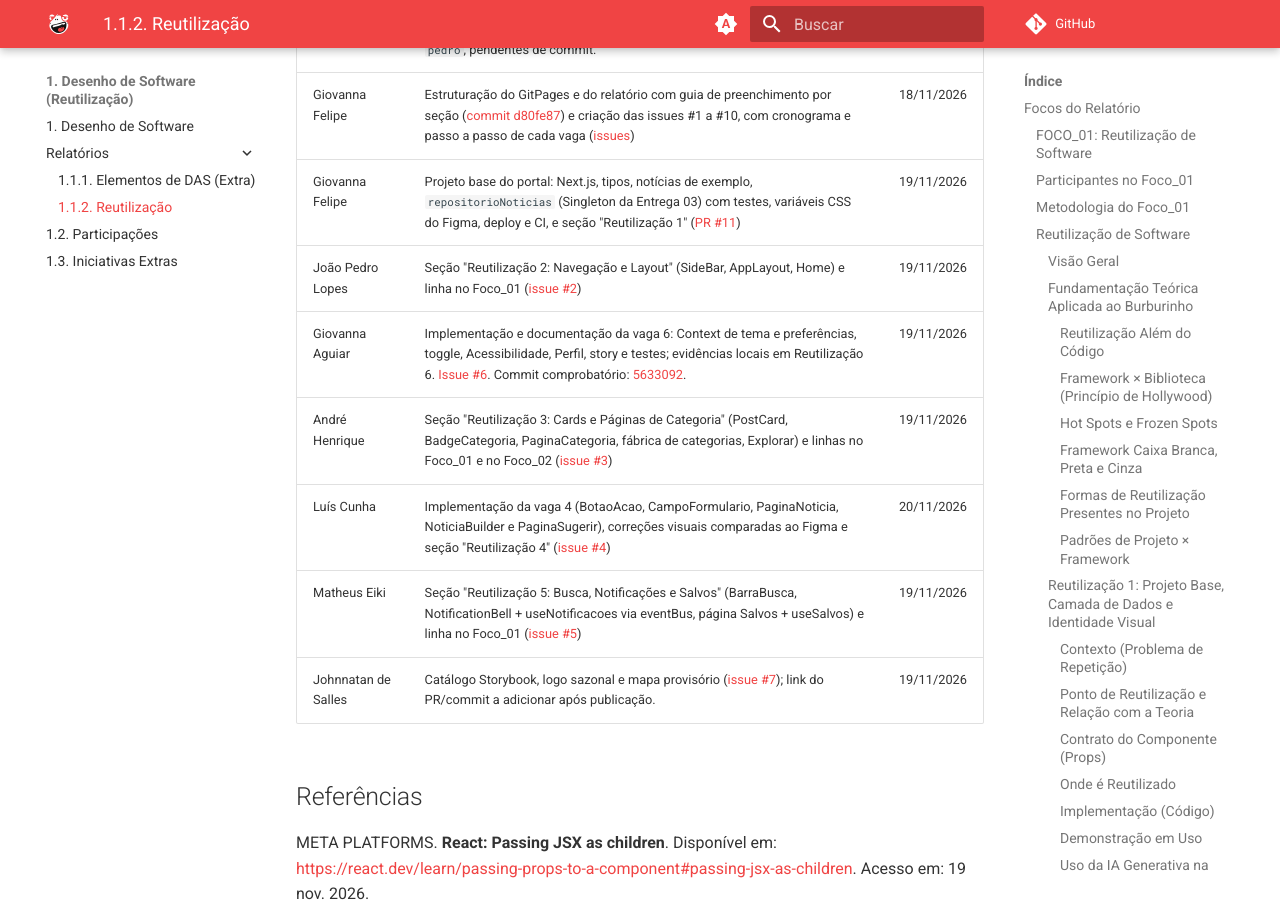
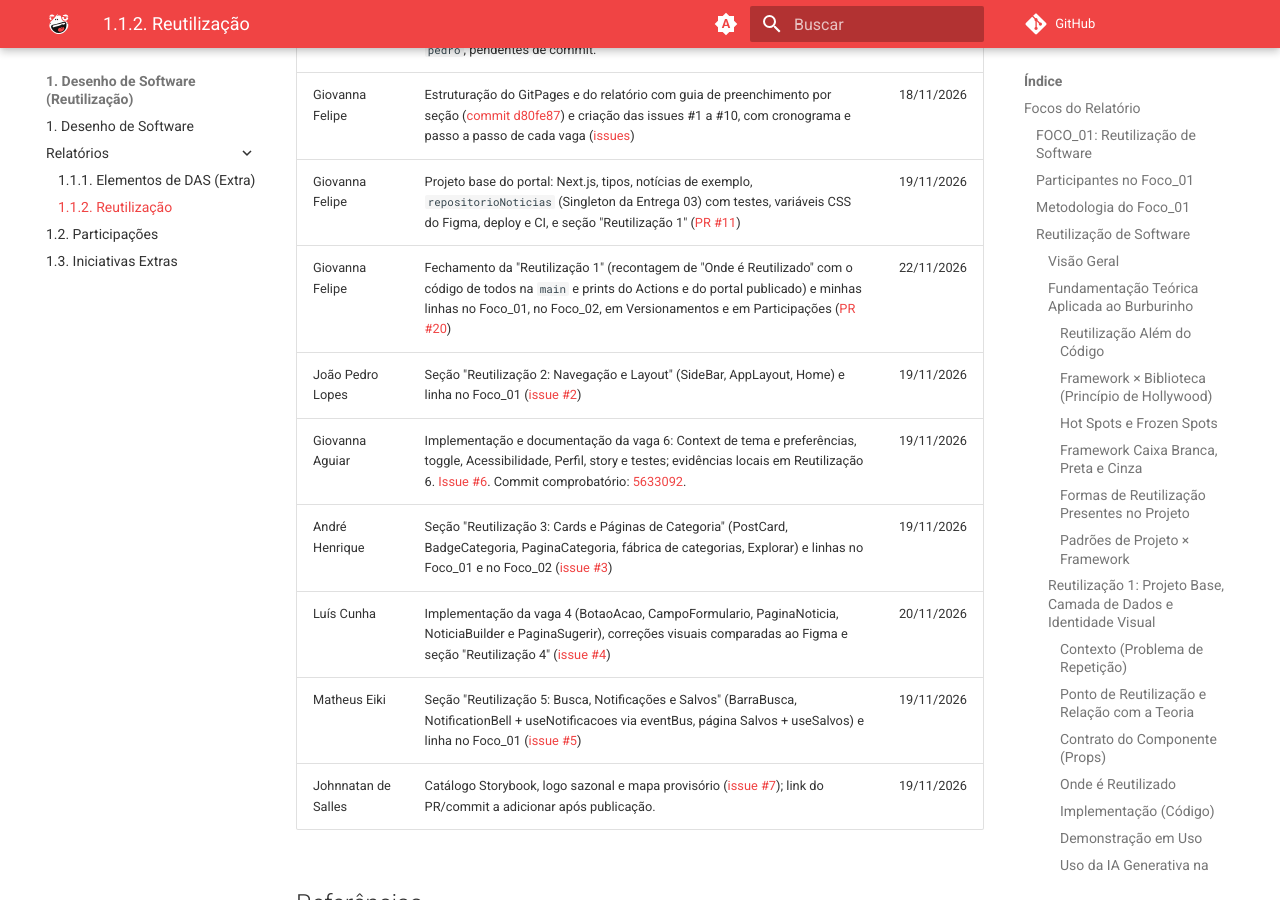
Before and after one commit to UnBArqDsw2026-2-Turma01/2026.2-T01-_G3_ProjetoPortalNoticias_Entrega_04, an MkDocs documentation site: the page built from docs/Base/Relatórios/1.1.2.Reutilizacao.md, in a window 1280 px wide and 900 px high, scrolled down 48103 px. Built offline with MkDocs 1.6.1 and Material for MkDocs 9.7.7, drawn with Linux system fonts in a browser that asks for light colours; comment, search, counter and statistics services are not loaded.

Commit message:
docs: adiciona linha de 22/11 de Giovanna Felipe em Versionamentos com o PR #20 (#9)

```diff
--- a/docs/Base/Relatórios/1.1.2.Reutilizacao.md
+++ b/docs/Base/Relatórios/1.1.2.Reutilizacao.md
@@ -1255,6 +1255,7 @@ Exemplo do template: "A IA Generativa ajudou a identificar pontos de reutilizaç
 | Pedro Henrique Ferreira Xavier | Revisão comparativa e correções transversais na Entrega 04: centralização do estado compartilhado de Salvos em `lib/noticiasSalvas.ts`; ajustes em `useSalvos`, `useNotificacoes` e `eventBus`; correção dos IDs e da interação da `NotificationBell`; revisão dos caminhos da busca e da `BarraBusca`; desacoplamento e correção da fábrica de categorias e da `PaginaCategoria`; adição de testes e documentação antes/depois. Evidências: [Revisão comparativa e correções de lógica](#revisao-comparativa-e-correcoes-de-logica). Alterações na branch `feat/comparacao-pedro`, pendentes de commit. | 20/11/2026 |
 | Giovanna Felipe | Estruturação do GitPages e do relatório com guia de preenchimento por seção ([commit d80fe87](https://github.com/UnBArqDsw2026-2-Turma01/2026.2-T01-_G3_ProjetoPortalNoticias_Entrega_04/commit/d80fe873a9e7410ce85652ea45f53f255e386a89)) e criação das issues #1 a #10, com cronograma e passo a passo de cada vaga ([issues](https://github.com/UnBArqDsw2026-2-Turma01/2026.2-T01-_G3_ProjetoPortalNoticias_Entrega_04/issues?q=is%3Aissue+author%3Agiovannafg)) | 18/11/2026 |
 | Giovanna Felipe | Projeto base do portal: Next.js, tipos, notícias de exemplo, `repositorioNoticias` (Singleton da Entrega 03) com testes, variáveis CSS do Figma, deploy e CI, e seção "Reutilização 1" ([PR #11](https://github.com/UnBArqDsw2026-2-Turma01/2026.2-T01-_G3_ProjetoPortalNoticias_Entrega_04/pull/11)) | 19/11/2026 |
+| Giovanna Felipe | Fechamento da "Reutilização 1" (recontagem de "Onde é Reutilizado" com o código de todos na `main` e prints do Actions e do portal publicado) e minhas linhas no Foco_01, no Foco_02, em Versionamentos e em Participações ([PR #20](https://github.com/UnBArqDsw2026-2-Turma01/2026.2-T01-_G3_ProjetoPortalNoticias_Entrega_04/pull/20)) | 22/11/2026 |
 | João Pedro Lopes | Seção "Reutilização 2: Navegação e Layout" (SideBar, AppLayout, Home) e linha no Foco_01 ([issue #2](https://github.com/UnBArqDsw2026-2-Turma01/2026.2-T01-_G3_ProjetoPortalNoticias_Entrega_04/issues/2)) | 19/11/2026 |
 | Giovanna Aguiar | Implementação e documentação da vaga 6: Context de tema e preferências, toggle, Acessibilidade, Perfil, story e testes; evidências locais em Reutilização 6. [Issue #6](https://github.com/UnBArqDsw2026-2-Turma01/2026.2-T01-_G3_ProjetoPortalNoticias_Entrega_04/issues/6). Commit comprobatório: [5633092](https://github.com/UnBArqDsw2026-2-Turma01/2026.2-T01-_G3_ProjetoPortalNoticias_Entrega_04/commit/5633092f7e607016ba8ced40aad8dfbfcd9b7865). | 19/11/2026 |
 | André Henrique | Seção "Reutilização 3: Cards e Páginas de Categoria" (PostCard, BadgeCategoria, PaginaCategoria, fábrica de categorias, Explorar) e linhas no Foco_01 e no Foco_02 ([issue #3](https://github.com/UnBArqDsw2026-2-Turma01/2026.2-T01-_G3_ProjetoPortalNoticias_Entrega_04/issues/3)) | 19/11/2026 |
```
